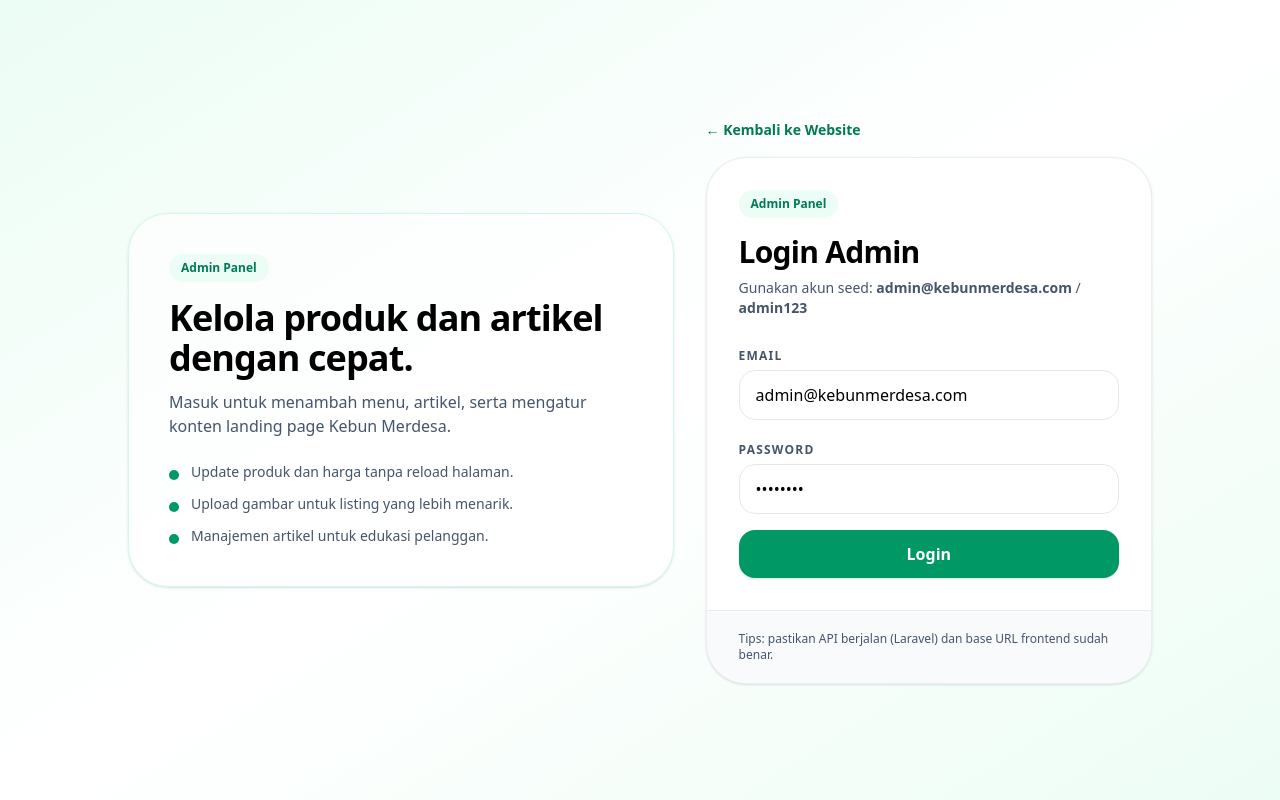
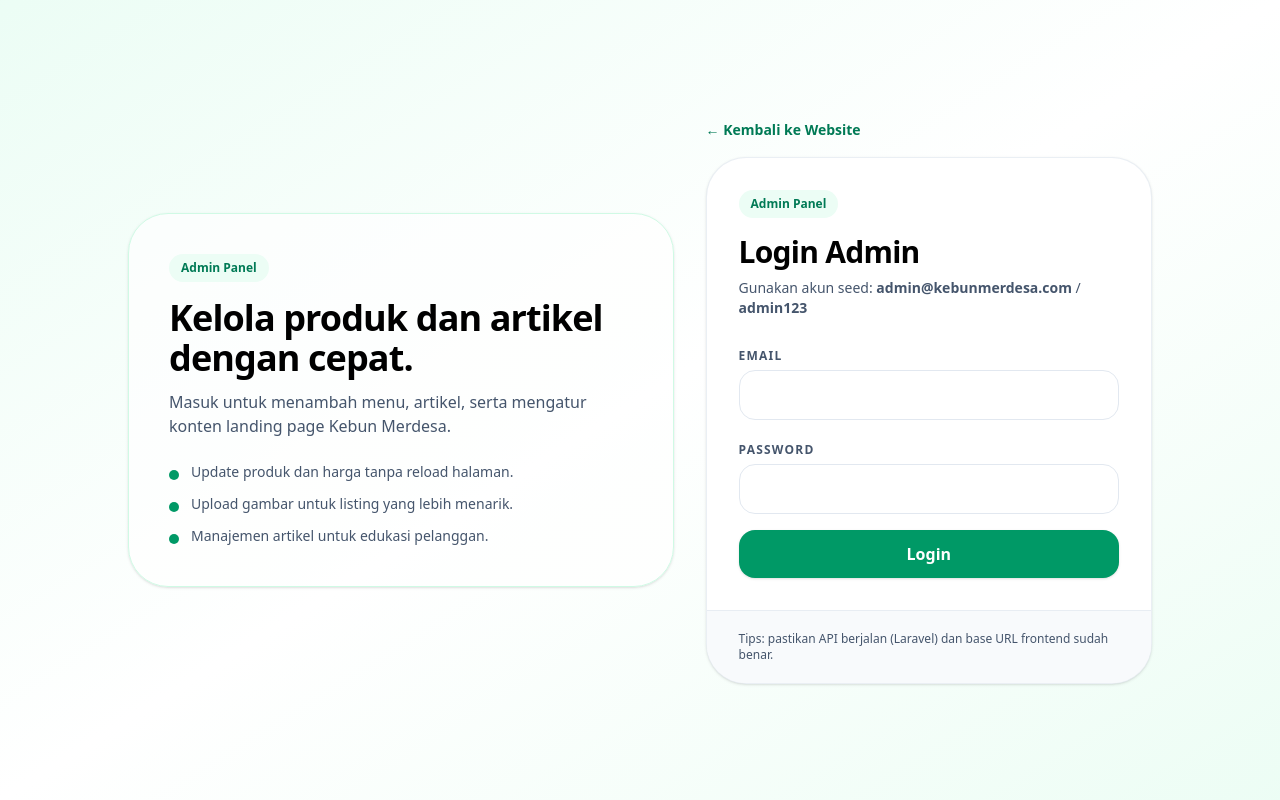
Before and after one commit to ikhlaslml/web_kebun_merdesa, a React (Vite) app in the folder kebun_web/: page /admin/login in a window 1280 px wide. Built offline with nearby package versions, Linux system fonts and the light colour scheme; no server answers.

Commit message:
Clear admin login defaults and add labels

```diff
--- a/kebun_web/src/pages/admin/AdminLogin.tsx
+++ b/kebun_web/src/pages/admin/AdminLogin.tsx
@@ -4,8 +4,8 @@ import { api } from "../../api";
 
 export default function AdminLogin() {
   const nav = useNavigate();
-  const [email, setEmail] = useState("admin@kebunmerdesa.com");
-  const [password, setPassword] = useState("admin123");
+  const [email, setEmail] = useState("");
+  const [password, setPassword] = useState("");
   const [loading, setLoading] = useState(false);
   const [err, setErr] = useState<string | null>(null);
 
@@ -82,8 +82,12 @@ export default function AdminLogin() {
                 ) : null}
 
                 <div>
-                  <label className="text-xs font-black text-slate-600 uppercase tracking-widest">Email</label>
+                  <label htmlFor="admin-email" className="text-xs font-black text-slate-600 uppercase tracking-widest">
+                    Email
+                  </label>
                   <input
+                    id="admin-email"
+                    name="email"
                     className="mt-1 w-full px-4 py-3 rounded-2xl border border-slate-200 outline-none focus:ring-4 focus:ring-emerald-200 focus:border-emerald-600"
                     value={email}
                     onChange={(e) => setEmail(e.target.value)}
@@ -91,8 +95,12 @@ export default function AdminLogin() {
                 </div>
 
                 <div>
-                  <label className="text-xs font-black text-slate-600 uppercase tracking-widest">Password</label>
+                  <label htmlFor="admin-password" className="text-xs font-black text-slate-600 uppercase tracking-widest">
+                    Password
+                  </label>
                   <input
+                    id="admin-password"
+                    name="password"
                     type="password"
                     className="mt-1 w-full px-4 py-3 rounded-2xl border border-slate-200 outline-none focus:ring-4 focus:ring-emerald-200 focus:border-emerald-600"
                     value={password}
```
